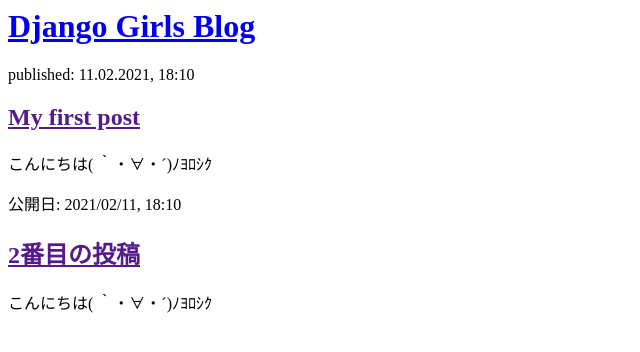
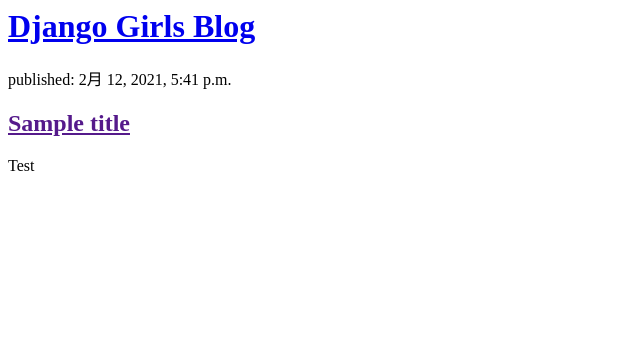
Before and after one commit to fumiya23/my-first-blog, a Django app: page / in a window 1280 px wide. Shown: the top 352 px of the page, without its empty margins (0-640 px from the left). Run offline with Django 3.2, Linux system fonts and the light colour scheme; data comes from the database, SQL or seed files in the repository; both versions use the stored data as it was after the commit.

Commit message:
Modified templates to display posts from database.

```diff
--- a/blog/templates/blog/post_list.html
+++ b/blog/templates/blog/post_list.html
@@ -7,17 +7,13 @@
 			<h1><a href="/">Django Girls Blog</a></h1>
 		</div>
 
-		<div>
-			<p>published: 11.02.2021, 18:10</p>
-			<h2><a href="">My first post</a></h2>
-			<p>こんにちは( ｀・∀・´)ﾉﾖﾛｼｸ</p>
-		</div>
+		{% for post in posts %}
+			<div>
+				<p>published: {{ post.published_date }}</p>
+				<h2><a href="">{{ post.title }}</a></h2>
+				<p>{{ post.text|linebreaksbr }}</p>
 
-		<div>
-			<p>公開日: 2021/02/11, 18:10</p>
-			<h2><a href="">2番目の投稿</a></h2>
-			<p>こんにちは( ｀・∀・´)ﾉﾖﾛｼｸ</p>
-		</div>
-
+			</div>
+		{% endfor %}
 	</boby>
 </html>
--- a/blog/urls.py
+++ b/blog/urls.py
@@ -3,4 +3,4 @@
 
 urlpatterns = [
         path('', views.post_list, name='post_list'),
-        ]
+]
--- a/blog/views.py
+++ b/blog/views.py
@@ -1,6 +1,7 @@
 from django.shortcuts import render
-
-# Create your views here.
+from django.utils import timezone
+from .models import Post
 
 def post_list(request):
-    return render(request, 'blog/post_list.html', {})
+    posts = Post.objects.filter(published_date__lte=timezone.now()).order_by('published_date')
+    return render(request, 'blog/post_list.html', {'posts': posts})
```
Also changed, not shown: db.sqlite3 (added), 1 other file.
